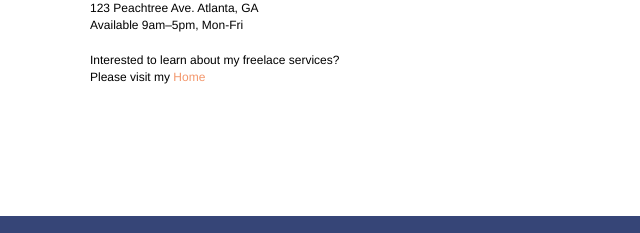
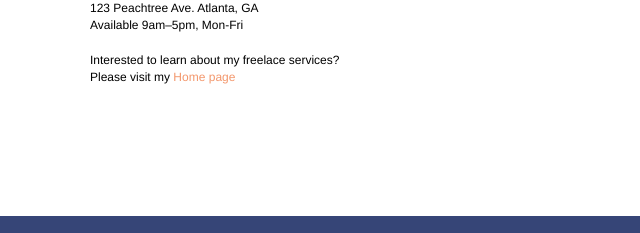
Before and after one commit to MiroslavDermendzhiev/Go-Mike-Design-website, a plain HTML site: page contact-page.html in a window 1280 px wide. Shown: the part 1072-1305 px from the top of the page, 0-640 px from the left. Drawn offline with Linux system fonts and the light colour scheme.

Commit message:
Link button name of more information changed

```diff
--- a/contact-page.html
+++ b/contact-page.html
@@ -161,7 +161,7 @@
                 <br />Please visit my&nbsp;<a
                   class="ltc-atomic-tangerine"
                   href="index.html"
-                  >Home</a
+                  >Home page</a
                 >
               </p>
             </div>
```
